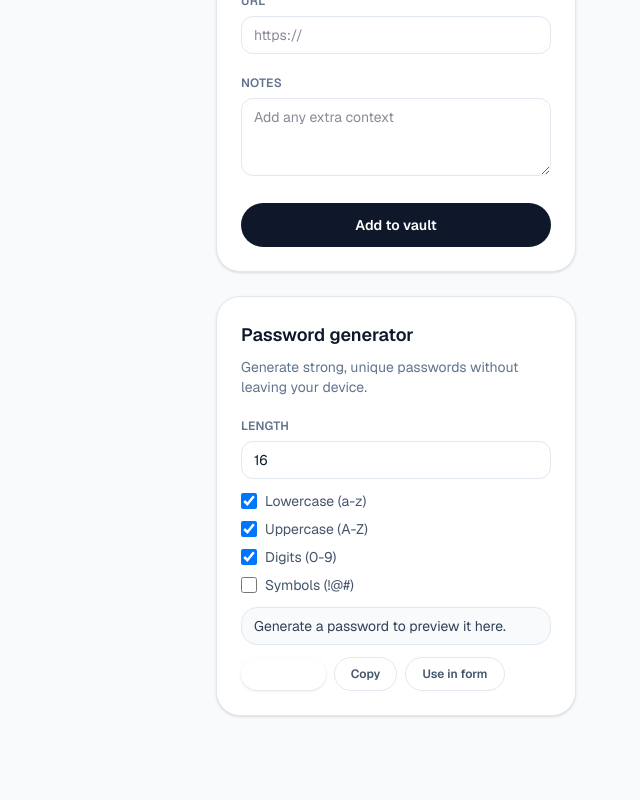
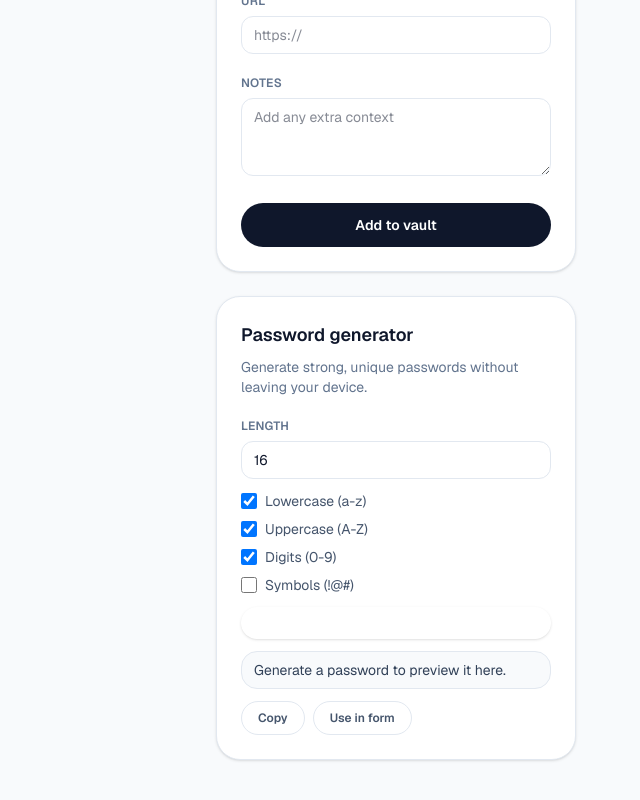
Before and after one commit to MOHAMAD-AIMIL-MOHAMAD-ARIF/IDSafe, a Next.js app in the folder frontend/: page /vault in a window 1280 px wide. Shown: the part 725-1525 px from the top of the page, without its empty margins (640-1280 px from the left). Before the commit the page ends 1481 px from the top, so only its background shows below. Built offline with nearby package versions, Linux system fonts and the light colour scheme; no server answers.

Commit message:
Add generate button to password generator

```diff
--- a/frontend/src/app/(dashboard)/vault/page.tsx
+++ b/frontend/src/app/(dashboard)/vault/page.tsx
@@ -506,6 +506,13 @@ export default function VaultPage() {
                     </label>
                   ))}
                 </div>
+                <button
+                  type="button"
+                  onClick={generator.generate}
+                  className="rounded-full bg-brand px-4 py-2 text-xs font-semibold text-white shadow-sm"
+                >
+                  Generate password
+                </button>
                 <div className="rounded-2xl border border-slate-200 bg-slate-50 px-3 py-2 text-sm text-slate-700">
                   {generator.generatedPassword || "Generate a password to preview it here."}
                 </div>
@@ -515,13 +522,6 @@ export default function VaultPage() {
                   </p>
                 )}
                 <div className="flex flex-wrap items-center gap-2">
-                  <button
-                    type="button"
-                    onClick={generator.generate}
-                    className="rounded-full bg-brand px-4 py-2 text-xs font-semibold text-white shadow-sm"
-                  >
-                    Generate
-                  </button>
                   <button
                     type="button"
                     onClick={() => void handleCopy("Generated password", generator.generatedPassword)}
```
